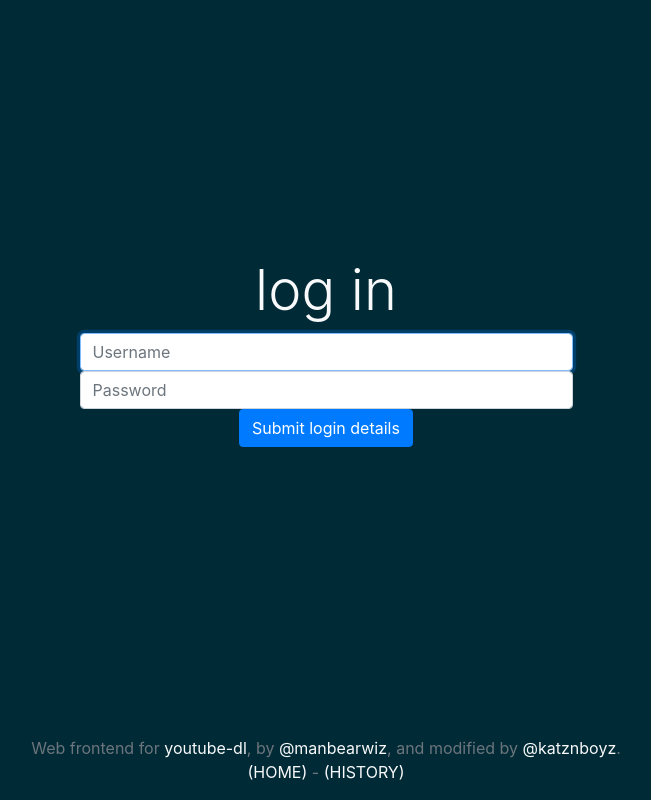
After one commit to renamedquery/youtube-dl-server, a Flask app: template templates/login.html in a window 1280 px wide. The commit adds this page. Shown: the whole page, without its empty margins (314-965 px from the left). Run offline with Flask 2, Linux system fonts and the light colour scheme; the template is opened without the code that fills it, so the values that code supplies are empty; parts of the project's set-up code (start-up, migrations or seed data) failed here and were passed over; some libraries are stand-ins or nearby versions.

Commit message:
Added a login page (not functional yet)

```diff
--- a/app.py
+++ b/app.py
@@ -224,6 +224,13 @@ def WEB_HISTORY():
     #return the history page
     return flask.render_template('history.html', applicationName = configData['application_name'], databaseData = databaseRowsParsed)
 
+#the function to handle any requests to the login page
+@app.route('/login', methods = ['GET', 'POST'])
+def WEB_LOGIN():
+
+    #return the login page
+    return flask.render_template('login.html', applicationName = configData['application_name'])
+
 #function to download videos (returns the path of the downloaded video)
 def downloadVideo(videoURL, videoFormat, videoID, parentDownloadDir = DEFAULT_VIDEO_DOWNLOAD_DIR) -> str:
 
--- a/static/style.css
+++ b/static/style.css
@@ -5,3 +5,4 @@ div.input-group>select.custom-select {flex: 0.1 1 100px;}
 .card{background-color:transparent !important;border:0px !important;}
 hr{border-top:1px solid transparent;}
 #history-table{font-size:13px;}
+.centeredForm{margin:0 auto;}
--- /dev/null
+++ b/templates/login.html
@@ -0,0 +1,28 @@
+{% extends 'layout.html' %}
+{% block body %}
+<div class = 'container d-flex flex-column text-light text-center'>
+    <div class = 'flex-grow-1'></div>
+    <div class = 'jumbotron bg-transparent flex-grow-1'>
+        <h1 class = 'display-4'>log in</h1>
+        <form action = '/auth' method = 'POST'>
+            <div class = 'col-lg-6 centeredForm'>
+                <input name = 'username' type = 'text' class = 'form-control' placeholder = 'Username' autofocus>
+            </div>
+            <div class = 'col-lg-6 centeredForm'>
+                <input name = 'password' type = 'password' class = 'form-control' placeholder = 'Password'>
+            </div>
+            <div class = 'col-lg-3 centeredForm'>
+                <button class = 'btn btn-primary' type = 'submit' id = 'button-submit'>Submit login details</button>
+            </div>
+        </form>
+    </div>
+    <footer>
+    <div>
+        <p class = 'text-muted'>
+            Web frontend for <a class = 'text-light' href = 'https://rg3.github.io/youtube-dl/'>youtube-dl</a>, by <a class = 'text-light' href = 'https://twitter.com/manbearwiz'>@manbearwiz</a>, and modified by <a class = 'text-light' href = 'https://github.com/katznboyz1'>@katznboyz</a>.<br>
+            <a class = 'text-light' href = "{{ url_for('WEB_INDEX') }}">(HOME)</a> - <a class = 'text-light' href = "{{ url_for('WEB_HISTORY') }}">(HISTORY)</a>
+        </p>
+    </div>
+    </footer>
+</div>
+{% endblock %}
```
